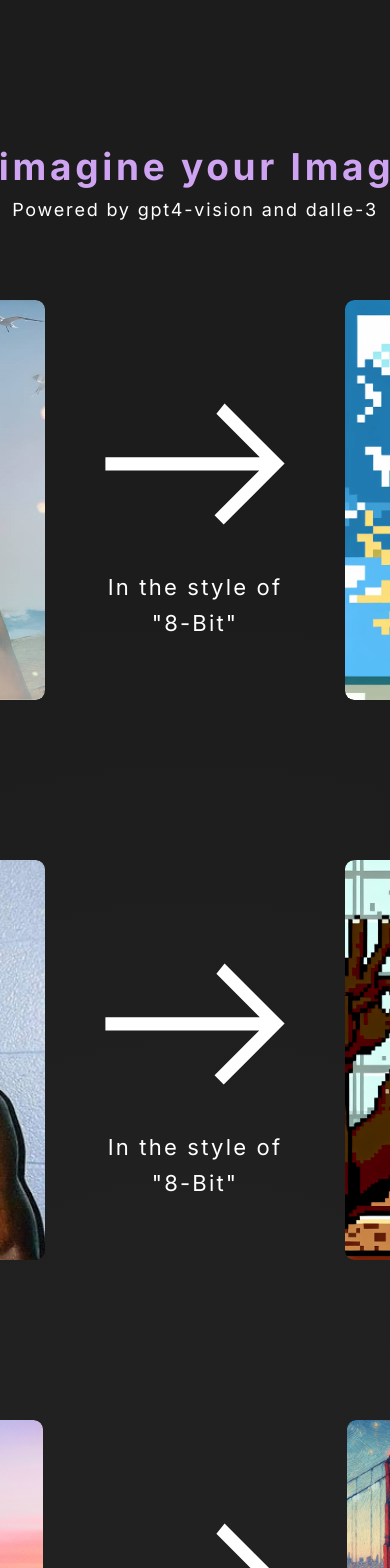
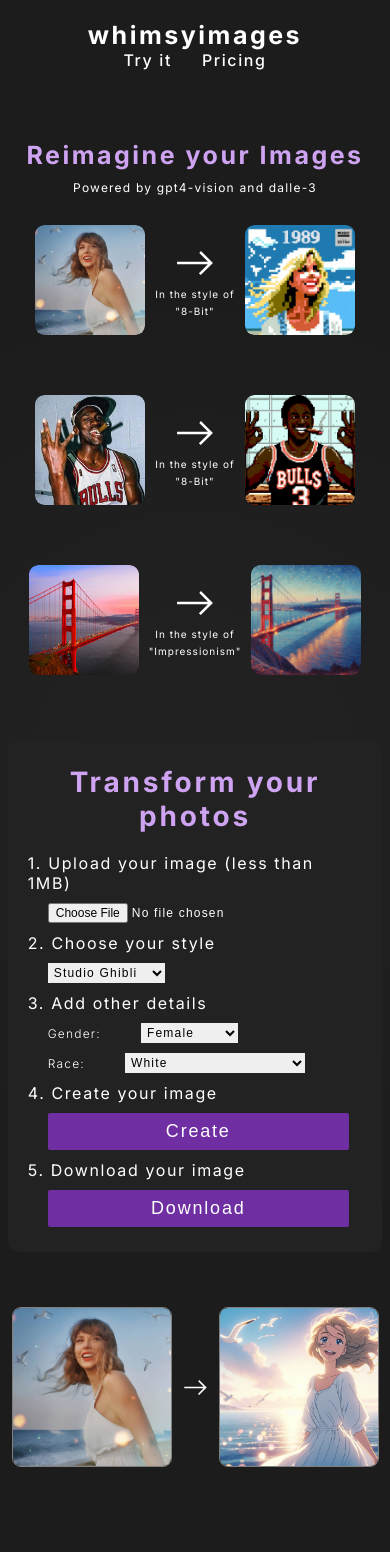
Before and after one commit to puravparab/WhimsyImages, a Next.js app in the folder client/: page / in a window 390 px wide. Shown: the top 1568 px of the page. Built offline with nearby package versions, Linux system fonts and the light colour scheme.

Commit message:
mobile responsiveness

```diff
--- a/client/app/globals.css
+++ b/client/app/globals.css
@@ -1,5 +1,6 @@
 :root {
 	--max-width: 1200px;
+	--max-width-second: 1000px;
 	--border-radius: 12px;
 	--font-mono: sans-serif, ui-monospace, Menlo, Monaco, 'Cascadia Mono', 'Segoe UI Mono',
 		'Roboto Mono', 'Oxygen Mono', 'Ubuntu Monospace', 'Source Code Pro',
--- a/client/app/page.module.css
+++ b/client/app/page.module.css
@@ -23,6 +23,7 @@
 }
 .mainTitle p{
 	font-size: 18px;
+	text-align: center;
 }
 
 /* Example */
@@ -60,4 +61,101 @@
 .exampleTransition span{
 	font-size: 22px;
 	font-weight: 400;
+	text-align: center;
 }
+
+@media (max-width: 1250px){
+	.main{
+		max-width: var(--max-width-second);
+		width: 98%;
+	}
+	.mainExample{
+		gap: 0px 30px;
+		margin: 30px 0px;
+	}
+	.mainExample .imageContainer{
+		width: 300px;
+		height: 300px;
+	}
+	.exampleTransition{
+		gap: 5px 0px;
+	}
+	.exampleTransition img{
+		width: 100px;
+		height: 100px;
+	}
+	.exampleTransition span{
+		font-size: 18px;
+	}
+}
+
+@media (max-width: 870px){
+	.main{
+		max-width: var(--max-width-second);
+		width: 98%;
+	}
+	.mainExample{
+		gap: 0px 20px;
+		margin: 10px 0px;
+	}
+	.mainExample .imageContainer{
+		width: 200px;
+		height: 200px;
+	}
+	.exampleTransition img{
+		width: 50px;
+		height: 50px;
+	}
+	.exampleTransition span{
+		font-size: 12px;
+	}
+}
+
+@media (max-width: 600px){
+	.mainTitle h2{
+		font-size: 28px;
+	}
+	.mainTitle p{
+		font-size: 15px;
+	}
+	.mainExample{
+		gap: 0px 20px;
+		margin: 10px 0px;
+	}
+	.mainExample .imageContainer{
+		width: 150px;
+		height: 150px;
+	}
+	.exampleTransition img{
+		width: 50px;
+		height: 50px;
+	}
+	.exampleTransition span{
+		font-size: 12px;
+	}
+}
+@media (max-width: 500px){
+	.main{
+		margin: 20px 0px;
+	}
+	.mainTitle h2{
+		font-size: 25px;
+	}
+	.mainTitle p{
+		font-size: 12px;
+	}
+	.mainExample{
+		gap: 0px 10px;
+	}
+	.mainExample .imageContainer{
+		width: 110px;
+		height: 110px;
+	}
+	.exampleTransition img{
+		width: 40px;
+		height: 40px;
+	}
+	.exampleTransition span{
+		font-size: 10px;
+	}
+}
--- a/client/components/upload.js
+++ b/client/components/upload.js
@@ -67,7 +67,7 @@ const Upload = () => {
 	const whimsify = async () => {
 		if (uploadImg.size > 1024 * 1024){
 			setStatus("Image should be less than 1MB")
-			console.error('Image file greater than 1MB', error);
+			console.error('Image file greater than 1MB');
 			return
 		}
 
--- a/client/styles/header.module.css
+++ b/client/styles/header.module.css
@@ -33,4 +33,23 @@
 }
 .nav a:hover{
 	color: var(--secondary-text);
-};
+}
+
+@media (max-width: 1250px){
+	.header{
+		max-width: var(--max-width-second);
+		width: 90%;
+	}
+}
+
+@media (max-width: 400px){
+	.header {
+		flex-direction: column;
+		justify-content: flex-start;
+		align-items: center;
+		padding: 20px 0px;
+	}
+	.header .title h1{
+		font-size: 25px;
+	}
+}
--- a/client/styles/upload.module.css
+++ b/client/styles/upload.module.css
@@ -104,3 +104,141 @@
 .uploadRight .arrowDown{
 	transform: rotate(90deg);
 }
+
+@media (max-width: 1250px){
+	.uploadContainer{
+		width: 90%;
+		gap: 0px 40px;
+	}
+	.uploadRight .imageContainer{
+		width: 300px;
+		height: 300px;
+	}
+	.uploadRight .imageContainer p{
+		font-size: 12px;
+	}
+}
+
+@media (max-width: 870px){
+	.uploadContainer{
+		flex-direction: column;
+		justify-content: flex-start;
+		align-items: center;
+		width: 100%;
+		gap: 30px 0px;
+		margin: 20px 0px;
+		padding: 30px 0px;
+	}
+
+	.uploadLeft{
+		gap: 15px 0px;
+		padding: 25px 20px;
+		margin: 20px 0px 0px;
+		width: 500px;
+	}
+	.uploadLeft h3{
+		font-size: 30px;
+		text-align: center;
+		width: 100%;
+	}
+	.uploadLeft p{
+		font-size: 18px;
+	}
+
+	.uploadOptions{
+		margin: 0px;
+	}
+	.uploadLeft label{
+		font-size: 14px;
+	}
+	.uploadLeft input, .uploadLeft select{
+		margin: 0px 20px 0px 20px;
+		font-size: 12px;
+		border: none;
+		outline: none;
+	}
+	.uploadLeft select{
+		margin: 0px 20px 0px 20px;
+		padding: 2px;
+		max-width: 180px;
+	}
+
+	.uploadLeft .download{
+		font-size: 18px;
+		font-weight: 500;
+		padding: 8px 12px;
+		margin: 0px 20px 0px 20px;
+		width: 90%;
+	}
+
+	.uploadRight{
+		display: flex;
+		flex-direction: row;
+		justify-content: center;
+		align-items: center;
+		gap: 0px 20px;
+		padding: 20px;
+	}
+	.uploadRight .imageContainer{
+		width: 200px;
+		height: 200px;
+	}
+	.uploadRight .imageContainer p{
+		font-size: 14px;
+		width: 90%;
+	}
+	.uploadRight .arrowDown{
+		transform: rotate(0deg);
+	}
+}
+
+@media (max-width: 550px){
+	.uploadContainer{
+		gap: 35px 0px;
+		margin: 5px 0px;
+		padding: 10px 0px;
+	}
+	.uploadLeft{
+		gap: 10px 0px;
+		padding: 25px 20px;
+		margin: 20px 0px 0px;
+		width: 98%;
+	}
+	.uploadLeft h3{
+		font-size: 28px;
+	}
+	.uploadLeft p{
+		font-size: 16px;
+	}
+
+	.uploadLeft label{
+		font-size: 12px;
+	}
+
+	.uploadLeft .download{
+		font-size: 18px;
+		font-weight: 500;
+	}
+
+	.uploadRight{
+		display: flex;
+		flex-direction: row;
+		justify-content: center;
+		align-items: center;
+		gap: 0px 11px;
+		padding: 20px;
+	}
+	.uploadRight .imageContainer{
+		width: 160px;
+		height: 160px;
+	}
+	.uploadRight .imageContainer p{
+		font-size: 14px;
+		width: 90%;
+	}
+	.uploadRight .arrowDown{
+		width: 25px;
+		height: 25px;
+		transform: rotate(0deg);
+	}
+}
```
